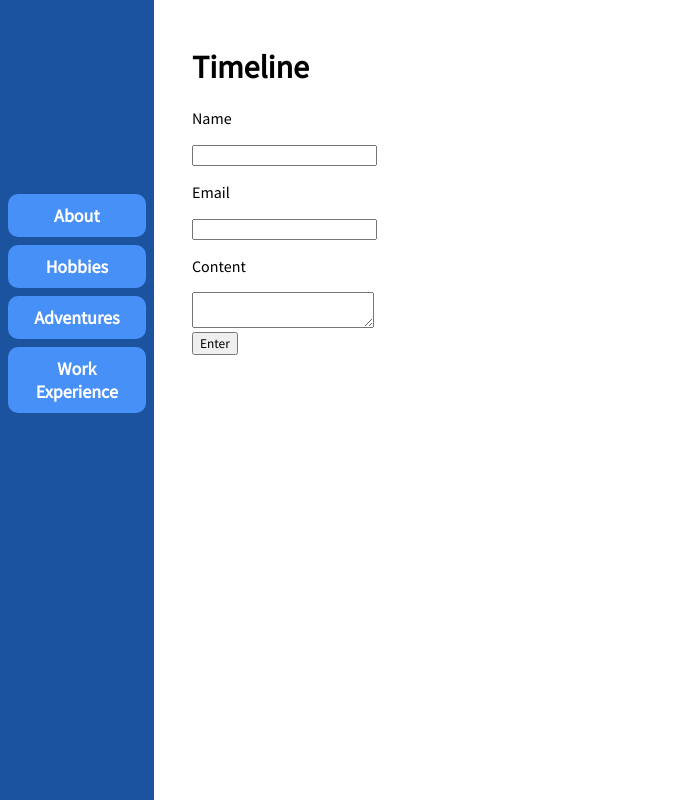
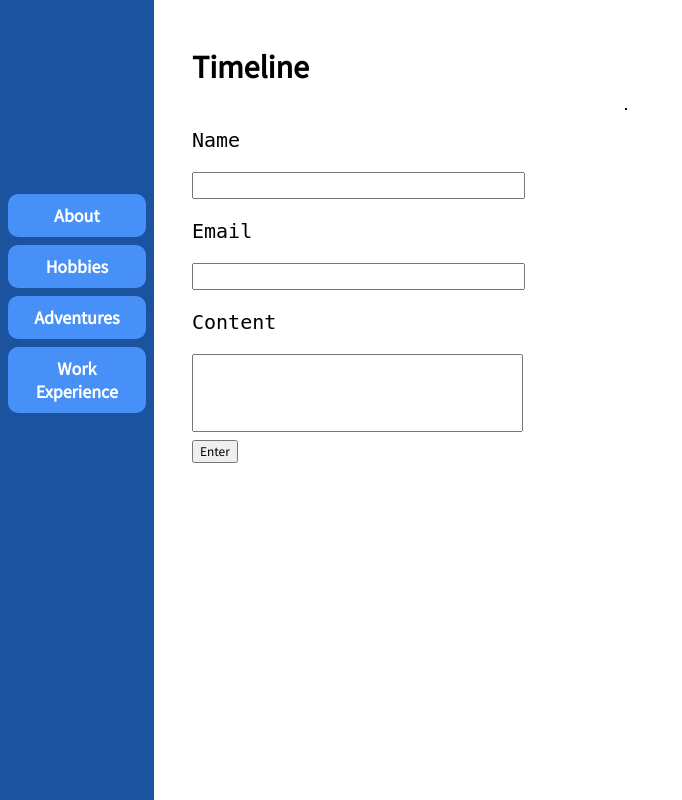
Before and after one commit to MLH-Fellowship/project-team-js, a Flask app: template app/templates/timeline.html in a window 1280 px wide. Shown: the whole page, without its empty margins (0-682 px from the left). Run offline with Flask 2, Linux system fonts and the light colour scheme; the template is opened without the code that fills it, so the values that code supplies are empty; parts of the project's set-up code (start-up, migrations or seed data) failed here and were passed over.

Commit message:
Tweaked the timeline template, and added the timeline CSS

```diff
--- /dev/null
+++ b/app/static/styles/timeline.css
@@ -0,0 +1,44 @@
+#mainContainer{
+    margin: 100px 0px, 100px, 0px; /* top, right, bottom, left */
+    display: flex;
+}
+
+/* Form Side */
+#form {
+    font-family: monospace;
+    font-size: 20px;
+    margin-right: 100px;
+}
+div#form p {
+    font-size: inherit;
+    font-family: inherit;
+}
+.flatTextBox {
+    width: 30ch;
+}
+.midTextBox {
+    resize: none;
+    width: 30ch;
+    height: 4em;
+}
+.dataFormat {
+    font-family: monospace;
+    font-size: 18px;
+}
+
+/* Timeline Side */
+#timeline{
+    margin-bottom: 100px;
+    flex-grow: 1;
+}
+
+#mainTable {
+    border: 1px solid;
+}
+table#mainTable table, th, td {
+    border: 1px solid;
+
+    font-family: monospace;
+    font-size: 12px;
+    padding: 4px;
+}
--- a/app/templates/timeline.html
+++ b/app/templates/timeline.html
@@ -8,7 +8,7 @@
     <h1>Timeline</h1>
 
     <div id="mainContainer">
-        <div class="form">
+        <div id="form">
             <p>Name</p>
             <input type="text" id="nameBox" class="flatTextBox dataFormat" maxlength="30">
             </br>
@@ -16,12 +16,12 @@
             <input type="text" id="emailBox" class="flatTextBox dataFormat" maxlength="30">
             </br>
             <p>Content</p>
-            <textarea class="midTextBox dataFormat" maxlength="90"></textarea>
+            <textarea id="contentBox" class="midTextBox dataFormat" maxlength="90"></textarea>
             </br>
             <button id="enterButton">Enter</button>
         </div>
 
-        <div class="timeline">
+        <div id="timeline">
             <table id="mainTable"></table>
         </div>
     </div>
```
